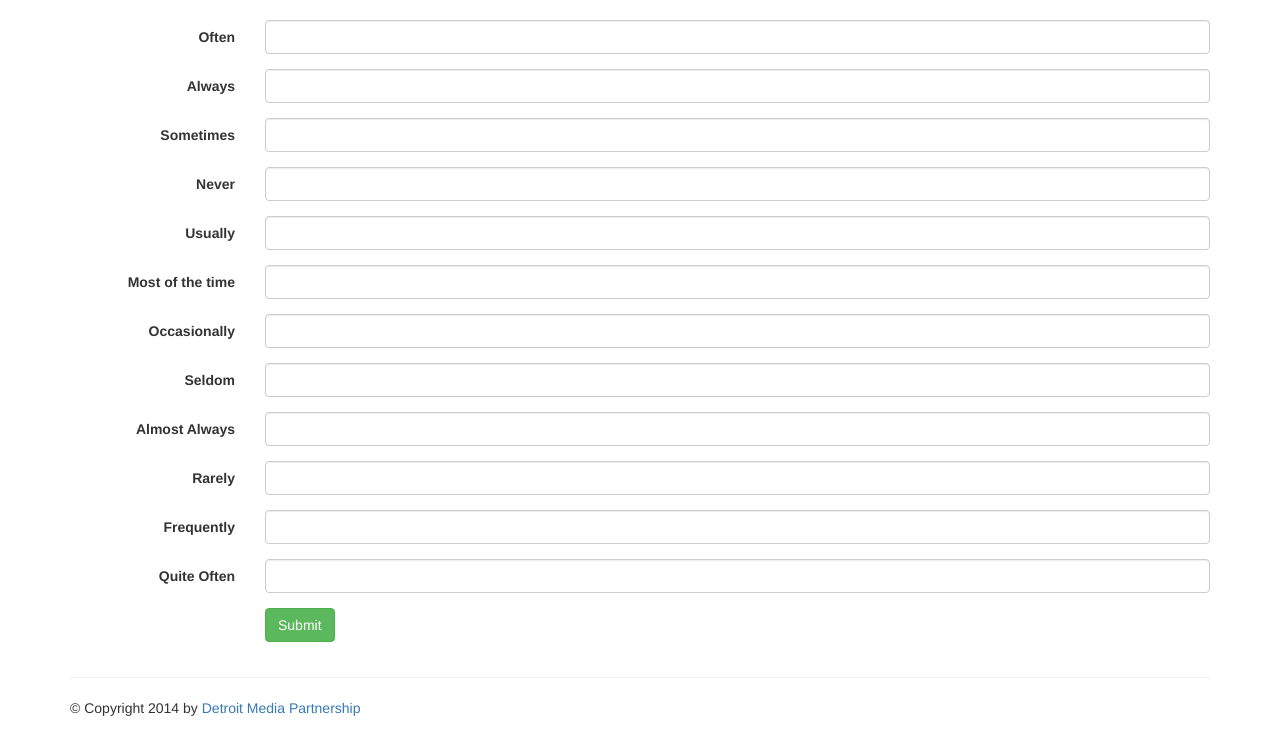
After one commit to detroit-media-partnership/meaning, a Flask app: page /survey in a window 1280 px wide. The commit adds this page. Shown: the top 755 px of the page. Run offline with Flask 2, Linux system fonts and the light colour scheme; some libraries are stand-ins or nearby versions.

Commit message:
fleshed out html templates

```diff
--- a/app.py
+++ b/app.py
@@ -6,6 +6,7 @@ from forms import MeaningForm
 
 app = Flask(__name__)
 app.debug = True
+app.secret_key ='\xa2\xf2\xa8\xdb/\xf3\xae\xdd\xf6\xe2u"Ph\x12:\xa8\xa2\xf8:\x8fTMr'
 
 BASE_DIR = os.path.dirname(os.path.abspath(__file__))
 
@@ -17,16 +18,20 @@ def shutdown_session(exception=None):
 def intro():
 	return render_template('intro.html')
 
-@app.route('/submit')
+@app.route('/survey')
 def submit():
 	form = MeaningForm()
-	return render_template('submit.html', form=form)
+	return render_template('survey.html', form=form)
 
-@app.route('complete', methods=['GET', 'POST'])
+@app.route('/complete', methods=['GET', 'POST'])
 def complete():
 	form = MeaningForm()
 	if not form.validate_on_submit():
 		pass
 
+@app.route('/results', methods=['GET', 'POST'])
+def results():
+	return render_template('results.html')
+
 if __name__ == '__main__':
 	app.run()
--- /dev/null
+++ b/templates/survey.html
@@ -0,0 +1,109 @@
+{% extends 'template.html' %}
+
+{% block title %}Survey{% endblock %}
+{% block content %}
+<div class="row">
+	<div class="col-md-12">
+
+		{% if success %}
+		<div class="alert alert-sucess">
+			<strong>Success!</strong> Survey submitted
+			<a href="/result" class="alert-link">View Results</a>
+		</div>
+		{% endif %}
+
+		{% if form %}
+		{% if form.errors %}
+			<div class="alert alert-danger">
+				{% for error in form.errors  %}
+					{% for type in form.errors[error] %}
+					{{ type }} <br />
+					{% endfor  %}
+				{% endfor  %}
+			</div>
+		{% endif  %} <br />
+
+		<form class="form-horizontal" role="form" method="POST" action="/complete">
+			{{ form.csrf_token }}
+			<div class="form-group">
+				<label for="often" class="col-sm-2 control-label">Often</label>
+				<div class="col-sm-10">
+					{{ form.often(class="form-control") }}
+				</div>
+			</div>
+			<div class="form-group">
+				<label for="always" class="col-sm-2 control-label">Always</label>
+				<div class="col-sm-10">
+					{{ form.always(class="form-control") }}
+				</div>
+			</div>
+			<div class="form-group">
+				<label for="sometimes" class="col-sm-2 control-label">Sometimes</label>
+				<div class="col-sm-10">
+					{{ form.sometimes(class="form-control") }}
+				</div>
+			</div>
+			<div class="form-group">
+				<label for="never" class="col-sm-2 control-label">Never</label>
+				<div class="col-sm-10">
+					{{ form.never(class="form-control") }}
+				</div>
+			</div>
+			<div class="form-group">
+				<label for="usually" class="col-sm-2 control-label">Usually</label>
+				<div class="col-sm-10">
+					{{ form.usually(class="form-control") }}
+				</div>
+			</div>
+			<div class="form-group">
+				<label for="most_of_time" class="col-sm-2 control-label">Most of the time</label>
+				<div class="col-sm-10">
+					{{ form.most_of_time(class="form-control") }}
+				</div>
+			</div>
+			<div class="form-group">
+				<label for="occasionally" class="col-sm-2 control-label">Occasionally</label>
+				<div class="col-sm-10">
+					{{ form.occasionally(class="form-control") }}
+				</div>
+			</div>
+			<div class="form-group">
+				<label for="seldom" class="col-sm-2 control-label">Seldom</label>
+				<div class="col-sm-10">
+					{{ form.seldom(class="form-control") }}
+				</div>
+			</div>
+			<div class="form-group">
+				<label for="almost_always" class="col-sm-2 control-label">Almost Always</label>
+				<div class="col-sm-10">
+					{{ form.almost_always(class="form-control") }}
+				</div>
+			</div>
+			<div class="form-group">
+				<label for="rarely" class="col-sm-2 control-label">Rarely</label>
+				<div class="col-sm-10">
+					{{ form.rarely(class="form-control") }}
+				</div>
+			</div>
+			<div class="form-group">
+				<label for="frequently" class="col-sm-2 control-label">Frequently</label>
+				<div class="col-sm-10">
+					{{ form.frequently(class="form-control") }}
+				</div>
+			</div>
+			<div class="form-group">
+				<label for="quite_often" class="col-sm-2 control-label">Quite Often</label>
+				<div class="col-sm-10">
+					{{ form.quite_often(class="form-control") }}
+				</div>
+			</div>
+			<div class="form-group">
+				<div class="col-sm-offset-2 col-sm-10">
+					<button type="submit" class="btn btn-success">Submit</button>
+				</div>
+			</div>
+		</form>
+		{% endif %}
+	</div>
+</div>
+{% endblock %}
--- a/templates/template.html
+++ b/templates/template.html
@@ -3,8 +3,8 @@
 	<head>
 		<meta name="viewport" content="width=device-width, initial-scale=1.0">
 		<link href="//netdna.bootstrapcdn.com/bootstrap/3.1.1/css/bootstrap.min.css" rel="stylesheet">
-		{% block css  %}{% endblock  %}
-		<title>{% block title %} - Meaning</title>
+		{% block css %}{% endblock %}
+		<title>{% block title %}{% endblock %} - Meaning</title>
 	</head>
 	<body>
 		<div class="container">
```
Also changed, not shown: templates/intro.html (+10 -1 lines), templates/results.html (added, +10 -0 lines), 1 other file.
